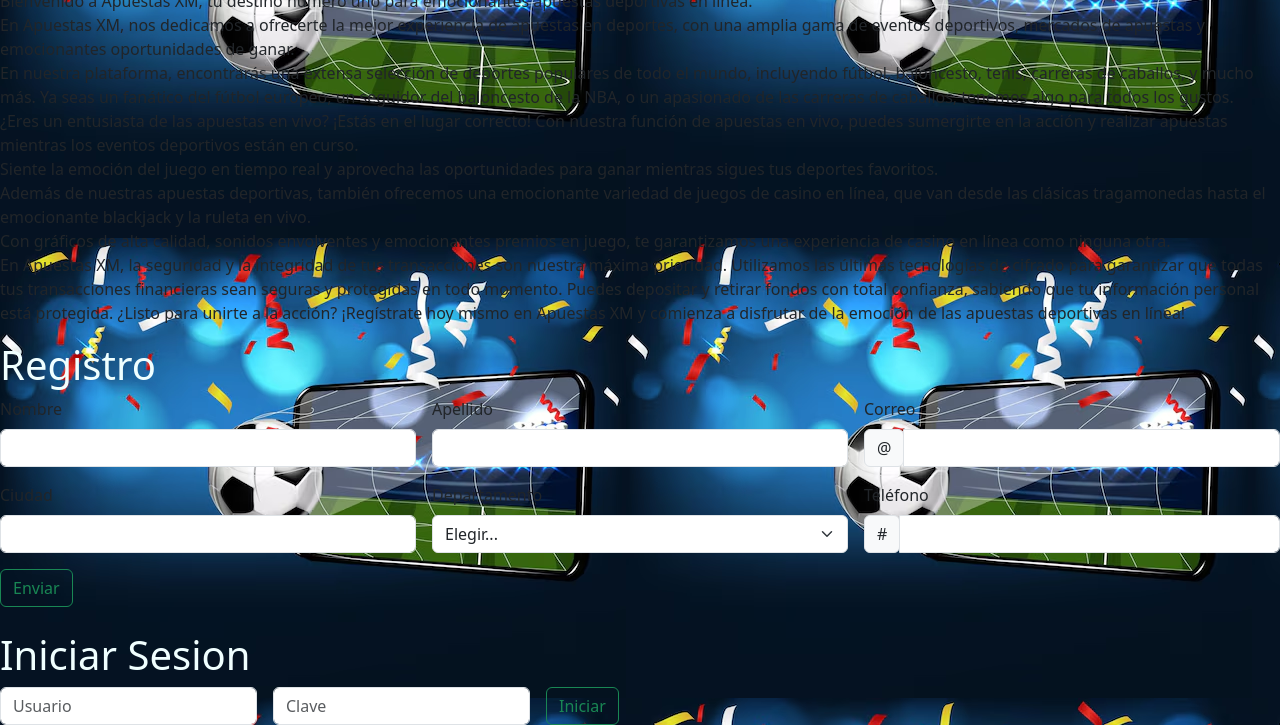
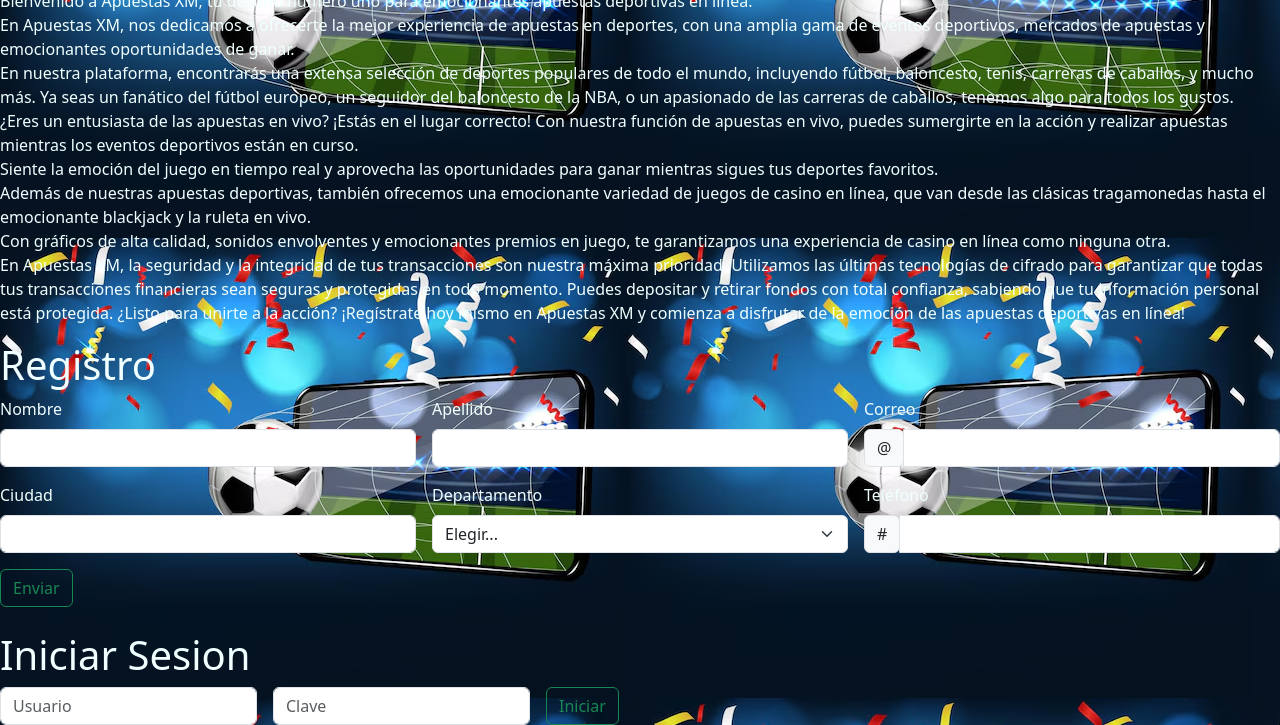
Before and after one commit to EMedinaT/ApuestasXM, a plain HTML site: page index.html in a window 1280 px wide. Shown: the part 682-1407 px from the top of the page. Drawn offline with nearby package versions, Linux system fonts and the light colour scheme.

Commit message:
Style color azure

```diff
--- a/index.html
+++ b/index.html
@@ -10,7 +10,7 @@
     <link rel="stylesheet" href="https://cdn.jsdelivr.net/npm/bootstrap-icons@1.11.3/font/bootstrap-icons.min.css">
 </head>
 
-<body background="img\Apuestas.avif">
+<body background="img\Apuestas.avif" style="color: azure;">
     <nav class="navbar navbar-expand-lg bg-dark border-bottom border-body" data-bs-theme="dark">
         <div class=" container-fluid">
             <a class="navbar-brand" href="#">Apuestas XM</a>
```
